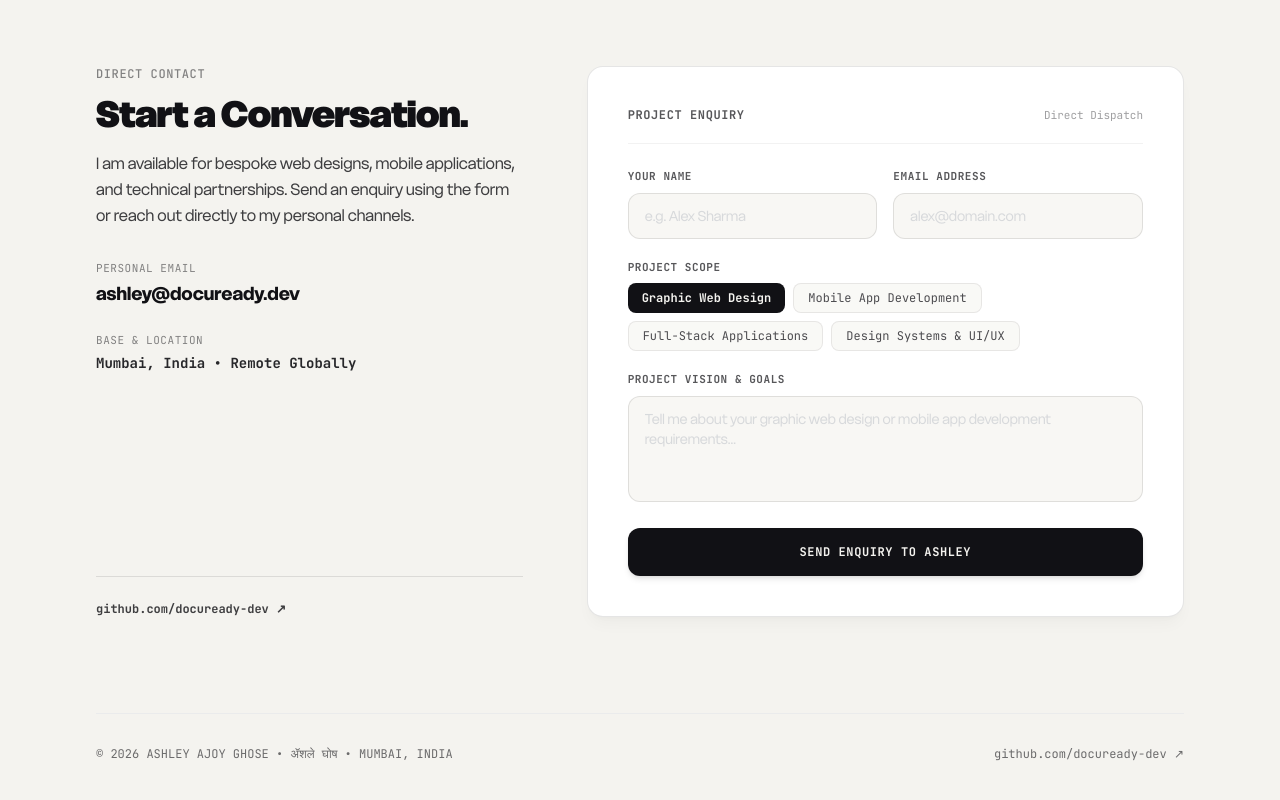
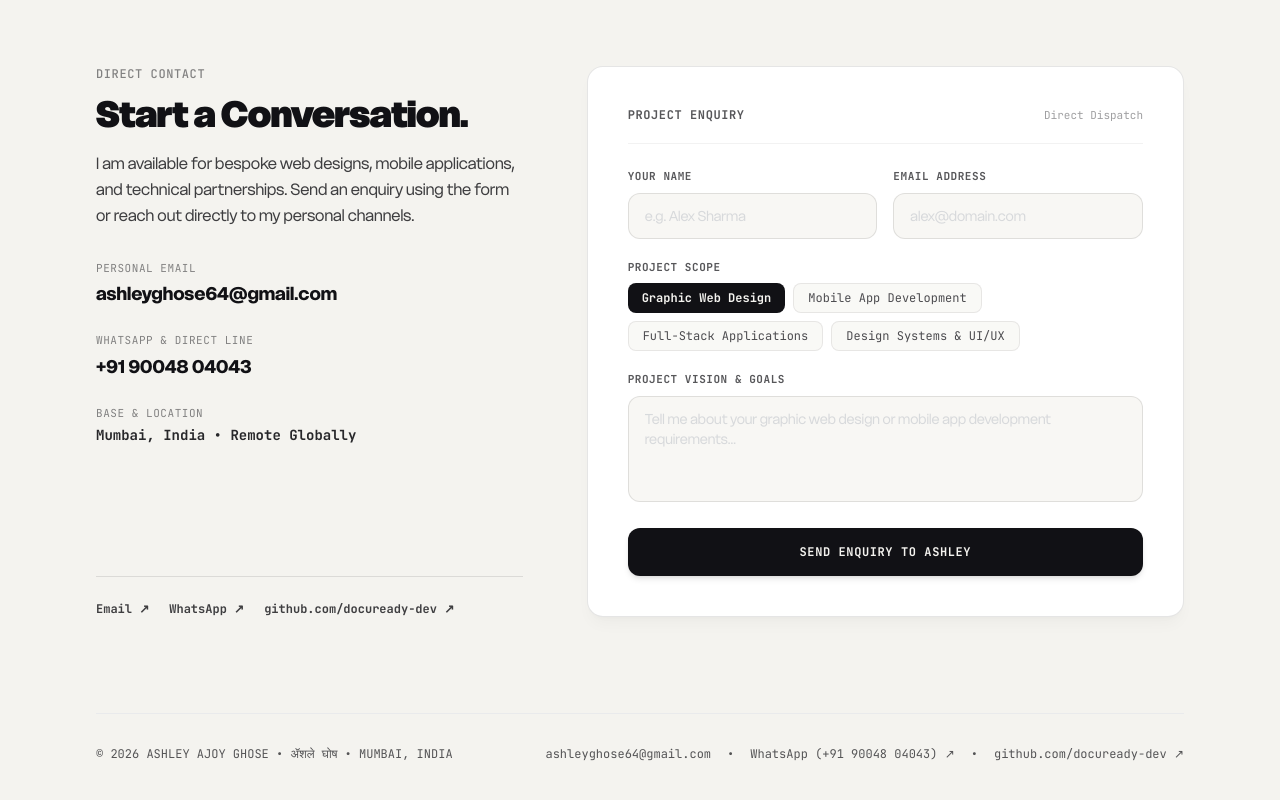
Before and after one commit to docuready-dev/PortFolio, a React (Vite) app: page / in a window 1280 px wide. Shown: the part 5422-6222 px from the top of the page. Built offline with nearby package versions, Linux system fonts and the light colour scheme; what @theatre/studio would draw is missing.

Commit message:
feat: update email to ashleyghose64@gmail.com and add clickable WhatsApp +919004804043

```diff
--- a/src/overlay/ContactDrawer.tsx
+++ b/src/overlay/ContactDrawer.tsx
@@ -49,10 +49,23 @@ export function ContactDrawer() {
                   Personal Email
                 </div>
                 <a
-                  href="mailto:ashley@docuready.dev"
+                  href="mailto:ashleyghose64@gmail.com"
                   className="text-lg font-bold hover:underline text-[#111115]"
                 >
-                  ashley@docuready.dev
+                  ashleyghose64@gmail.com
+                </a>
+              </div>
+              <div>
+                <div className="text-[11px] font-mono uppercase tracking-wider opacity-50 mb-1">
+                  WhatsApp & Direct Line
+                </div>
+                <a
+                  href="https://wa.me/919004804043"
+                  target="_blank"
+                  rel="noopener noreferrer"
+                  className="text-lg font-bold hover:underline text-[#111115]"
+                >
+                  +91 90048 04043
                 </a>
               </div>
               <div>
@@ -66,8 +79,22 @@ export function ContactDrawer() {
             </div>
           </div>
 
-          {/* Social Channels */}
-          <div className="pt-6 border-t border-black/10 flex flex-wrap gap-4 text-xs font-mono">
+          {/* Direct Channels */}
+          <div className="pt-6 border-t border-black/10 flex flex-wrap gap-5 text-xs font-mono">
+            <a
+              href="mailto:ashleyghose64@gmail.com"
+              className="hover:underline font-semibold text-[#111115] opacity-80 hover:opacity-100"
+            >
+              Email ↗
+            </a>
+            <a
+              href="https://wa.me/919004804043"
+              target="_blank"
+              rel="noopener noreferrer"
+              className="hover:underline font-semibold text-[#111115] opacity-80 hover:opacity-100"
+            >
+              WhatsApp ↗
+            </a>
             <a
               href="https://github.com/docuready-dev"
               target="_blank"
--- a/src/overlay/HtmlOverlay.tsx
+++ b/src/overlay/HtmlOverlay.tsx
@@ -454,11 +454,27 @@ export function HtmlOverlay() {
         </div>
 
         {/* Personal Colophon Footer */}
-        <footer className="pt-8 border-t border-current/15 flex flex-col sm:flex-row items-start sm:items-center justify-between gap-4 text-xs font-mono opacity-60">
+        <footer className="pt-8 border-t border-current/15 flex flex-col sm:flex-row items-start sm:items-center justify-between gap-4 text-xs font-mono opacity-70">
           <div>
             &copy; {new Date().getFullYear()} ASHLEY AJOY GHOSE &bull; ॲशले घोष &bull; MUMBAI, INDIA
           </div>
-          <div>
+          <div className="flex flex-wrap items-center gap-4">
+            <a
+              href="mailto:ashleyghose64@gmail.com"
+              className="hover:underline"
+            >
+              ashleyghose64@gmail.com
+            </a>
+            <span>&bull;</span>
+            <a
+              href="https://wa.me/919004804043"
+              target="_blank"
+              rel="noopener noreferrer"
+              className="hover:underline"
+            >
+              WhatsApp (+91 90048 04043) ↗
+            </a>
+            <span>&bull;</span>
             <a
               href="https://github.com/docuready-dev"
               target="_blank"
```
